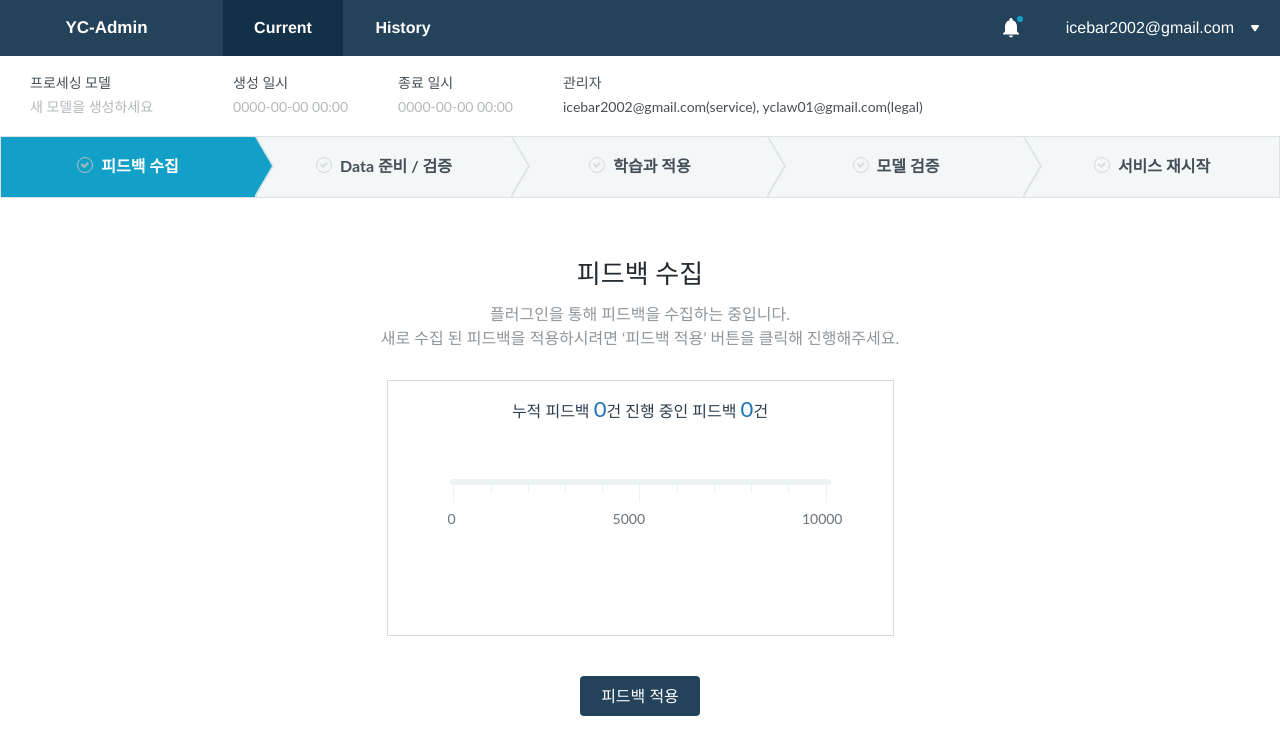
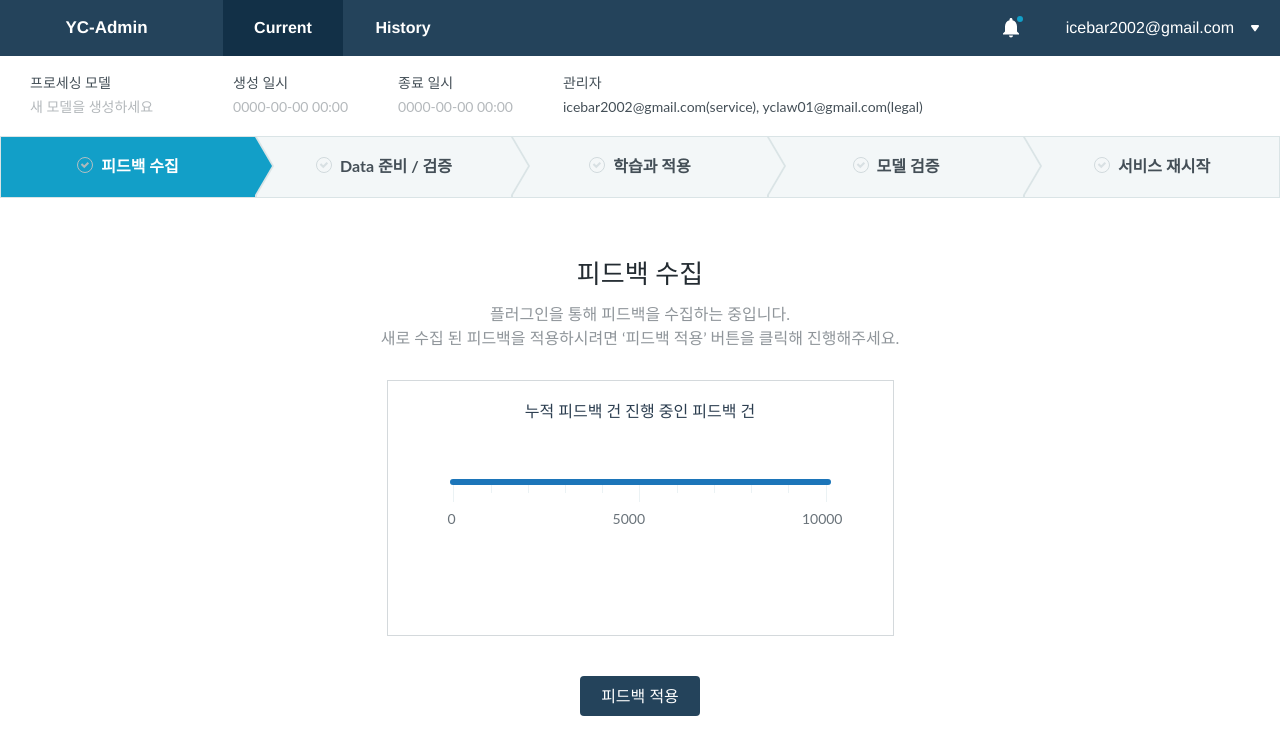
Before and after one commit to hanik/scirocco-service, a Vue app in the folder client/: page /current/feedback in a window 1280 px wide. Shown: the top 754 px of the page. Built offline with nearby package versions, Linux system fonts and the light colour scheme; no server answers; sample sign-in values are in the browser's storage.

Commit message:
feedbackInfo state 기본값 수정, 모델검증 화면 라인 1 추가

```diff
--- a/client/src/components/current/subcontents/GatherFeedback.vue
+++ b/client/src/components/current/subcontents/GatherFeedback.vue
@@ -9,8 +9,8 @@
       <div class="single-border">
         <div class="container-body">
           <div class="container-title">
-            {{ labels.total }}&nbsp;<span class="highlight">{{ totalCount }}</span>{{ labels.count }}
-            {{ labels.current }}&nbsp;<span class="highlight">{{ currentCount }}</span>{{ labels.count }}
+            {{ labels.total }}&nbsp;<span class="highlight">{{ feedbackInfo.totalCount }}</span>{{ labels.count }}
+            {{ labels.current }}&nbsp;<span class="highlight">{{ feedbackInfo.progressCount }}</span>{{ labels.count }}
           </div>
           <gauge-bar :percentage="displayFeedbackInfo" />
         </div>
@@ -65,8 +65,6 @@ export default {
       labels,
       dialogVisibility: false,
       popupVisibility: false,
-      totalCount: 0,
-      currentCount: 0,
     };
   },
   mounted() {
@@ -77,15 +75,9 @@ export default {
       feedbackInfo: 'current/getFeedbackInfo',
     }),
     displayFeedbackInfo() {
-      if (Object.keys(this.feedbackInfo).length !== 0
-        && this.feedbackInfo.totalCount !== undefined
-        && this.feedbackInfo.currentCount !== undefined) {
-        this.totalCount = this.feedbackInfo.totalCount;
-        this.currentCount = this.feedbackInfo.currentCount;
-        const totalCnt = this.feedbackInfo.totalCount.replace(/,/gi, '');
-        const currentCnt = this.feedbackInfo.currentCount.replace(/,/gi, '');
-        const percentage = (currentCnt / totalCnt) * 100;
-        return percentage;
+      if (Object.keys(this.feedbackInfo).length !== 0) {
+        const { totalCount, progressCount } = this.feedbackInfo;
+        return (progressCount / totalCount) * 100;
       }
       return 0;
     },
--- a/client/src/components/current/subcontents/VerifyModelContent.vue
+++ b/client/src/components/current/subcontents/VerifyModelContent.vue
@@ -92,13 +92,13 @@ export default {
   },
   methods: {
     cancelUpdateCurrentModel() {
-      //TODO request cancel update model
+      // TODO request cancel update model
     },
     moveRestartService() {
       this.$router.push('restartService');
       // TODO change current step to Restart Service
     },
-    updateCurrentModel(){
+    updateCurrentModel() {
       this.status = 'updating';
     },
     openDialog() {
@@ -112,7 +112,7 @@ export default {
       // TODO change current step to gather feedback
     },
   },
-}
+};
 </script>
 
 <style scoped lang="scss">
--- a/client/src/store/current.module.js
+++ b/client/src/store/current.module.js
@@ -7,8 +7,13 @@ const current = {
     message: null,
     feedbackTotal: -1,
     feedbackCurrent: -1,
-    feedbackInfo: {},
-    prepareInfo: {},
+    feedbackInfo: {
+      progressCount: 0,
+      totalCount: 0,
+    },
+    prepareInfo: {
+      totalCount: 0,
+    },
   },
   actions: {
     async fetchFeedbackInfoAsync({ commit }) {
--- a/client/src/strings.js
+++ b/client/src/strings.js
@@ -26,7 +26,7 @@ const CURRENT = {
   STEP_LEARNING_DESCRIPTION: '검증된 데이터를 엔진에 학습하고 적용하는 단계입니다.\n' +
     '작업 완료 후에는 담당자에게 알림 메일을 보냅니다.',
   STEP_VERIFY_MODEL_DESCRIPTION: '학습과 적용이 완료된 모델을 ' +
-  '검증하는 단계입니다.',
+  '검증하는 단계입니다.\n ',
   STEP_RESTART_SERVICE_DESCRIPTION: '새로운 모델을 서버에 업데이트 하기 위해 서비스를 재시작합니다.\n' +
     '작업 완료 후에는 담당자에게 알림을 보냅니다.',
   STATUS_PROCESS_NAME: '프로세싱 모델',
```
